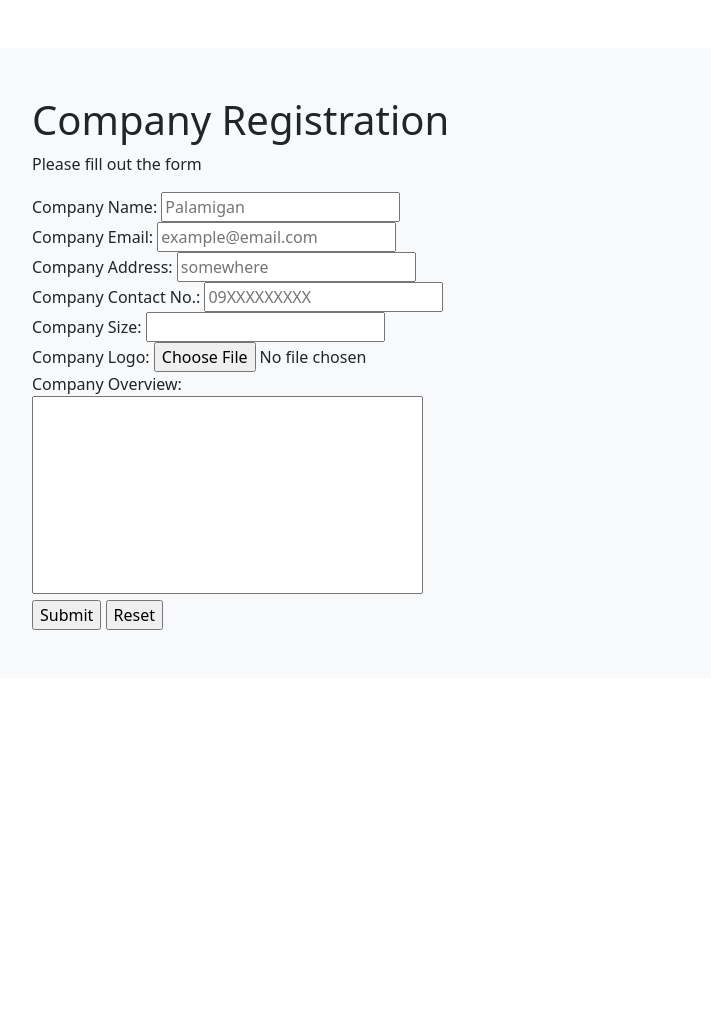
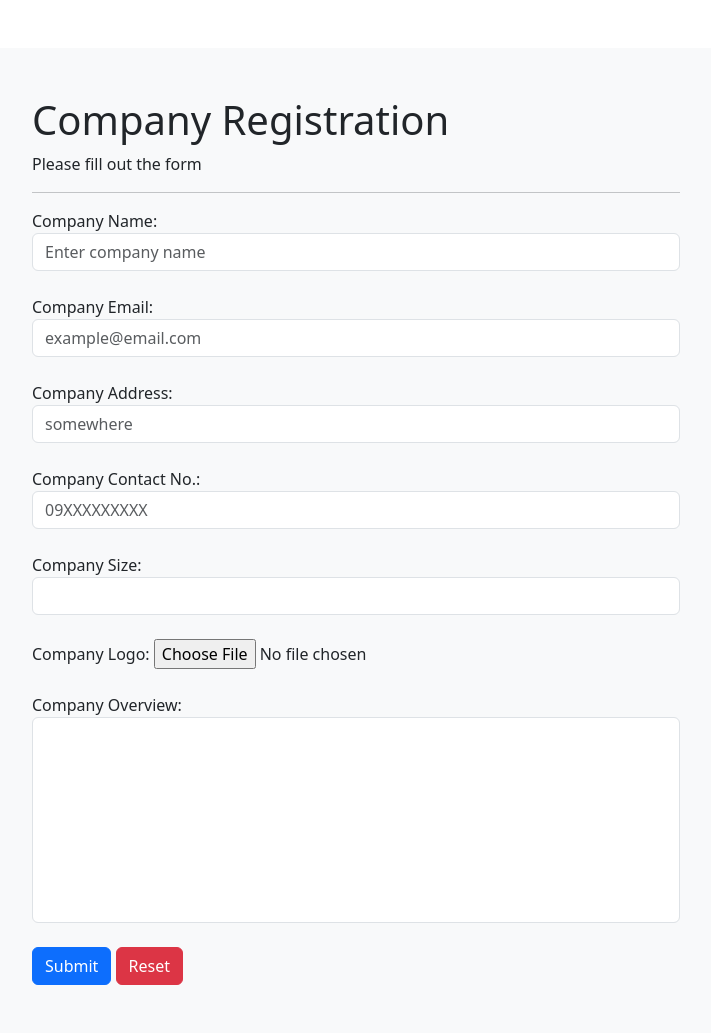
Before and after one commit to stephanopineda/JobPortal, a PHP site: page /employer/employer-register.php in a window 1280 px wide. Shown: the whole page, without its empty margins (284-995 px from the left). Before the commit the page ends 630 px from the top, so only its background shows below. Run offline with PHP 8.4, Linux system fonts and the light colour scheme; data that the repository does not hold is empty.

Commit message:
employer and register

```diff
--- a/employer/employer-register.php
+++ b/employer/employer-register.php
@@ -26,29 +26,55 @@
         <div class="container">
             <div class="col-8 mx-auto mt-5">
             <div id="LogInCon" class="container-sm mt-5 py-5 p-5 bg-light login-form">
-                <h1>Company Registration</h1>
-                <p>Please fill out the form</p>
-                <form id=""action="" method="post">
-                        Company Name: <input type="text" name="name" placeholder="Palamigan"><br>
 
-                        Company Email: <input type="text" name="email" placeholder="example@email.com"><br>
+                    <form id=""action="" method="post" enctype="multipart/form-data">
+                    <h1>Company Registration</h1>
+                    <p>Please fill out the form</p>
+                    <hr>
 
-                        Company Address: <input type="text" name="address" placeholder="somewhere"><br>
+                    <div class="form-group">
+                    <label class="form-group" for="C.name"> Company Name: </label>
+                        <input type="text" name="name" placeholder="Enter company name" class="form-control" required><br>
+                    </div>
 
-                        Company Contact No.: <input type="tel" id="contact_no" name="contact_no" pattern="[0-9]{11}" placeholder="09XXXXXXXXX"><br>
+                    <div class="form-group">
+                        <label class="form-group" for="C.email">Company Email:</label>
+                        <input class="form-control" type="text" name="email" placeholder="example@email.com" required><br>
+                    </div>
 
-                        Company Size: <input type="number" name="size" placeholder=""><br>
+                    <div class="form-group">
+                        <label class="form-group" for="C.ardress">Company Address:</label>
+                        <input type="text" name="address" class="form-control" placeholder="somewhere" required><br>
+                    </div>
+                    <div class="form-group">
+                        <label class="form-group" for="C.contact_no">Company Contact No.:</label>
+
+                        <input class="form-control" type="tel" id="contact_no" name="contact_no" pattern="[0-9]{11}" placeholder="09XXXXXXXXX" required><br>
+                    </div>
+                    <div class="form-group">
+
+                        <label class="form-group" for="C.size">Company Size:</label>
+                        <input type="number" name="size" placeholder="" class="form-control" required><br>
+                    </div>
                         <!-- Enable preview for image upload -->
 
-                        Company Logo: <input type="file" name="logo" accept="image/png, image/jpg, image/jpeg, image/PNG"><br>
+                    <div class="form-group">
+
+                        <label class="form-group" for="C.logo">Company Logo:</label>
+                        <input class="form-control-file" type="file" name="logo" accept="image/png, image/jpg, image/jpeg, image/PNG"><br>
                         <!-- Text Area: Compnay Overview -->
-                    <label for="overview">Company Overview:</label> <br>
+                    </div>
 
-                    <textarea id="overview" name="overview" rows="8" cols="40"></textarea><br>
+                    <div class="form-group">
+                        <br>
+                        <label class="form-group" for="C.overview">Company Overview:</label>
 
-                    <input type="submit" name="submit" value="Submit">
+                        <textarea id="overview" name="overview" rows="8" cols="40" class="form-control"></textarea><br>
+                    </div>
 
-                    <input type="reset"><br>
+                <input type="submit" name="submit" value="Submit"  class="btn btn-primary">
+
+                    <input type="reset"  class="btn btn-danger"><br>
                 </form>
                 <?php
                     include('register.php');
@@ -56,6 +82,7 @@
             </div>
         </div>
         </div>
+
     </div>
 </body>
 </html>
--- a/employer/register.php
+++ b/employer/register.php
@@ -20,7 +20,8 @@ if(isset($_POST['submit'])){
     ('$name', '$email', '$address', '$contact', '$size', '$logo', '$overview', '1')";
 
     if ($conn->query($sql) === TRUE) {
-        echo "New record created successfully";
+
+        header("Location: dashboard/index.php");
     } else {
         echo "Error: " . $sql . "<br>" . $conn->error;
     }
```
